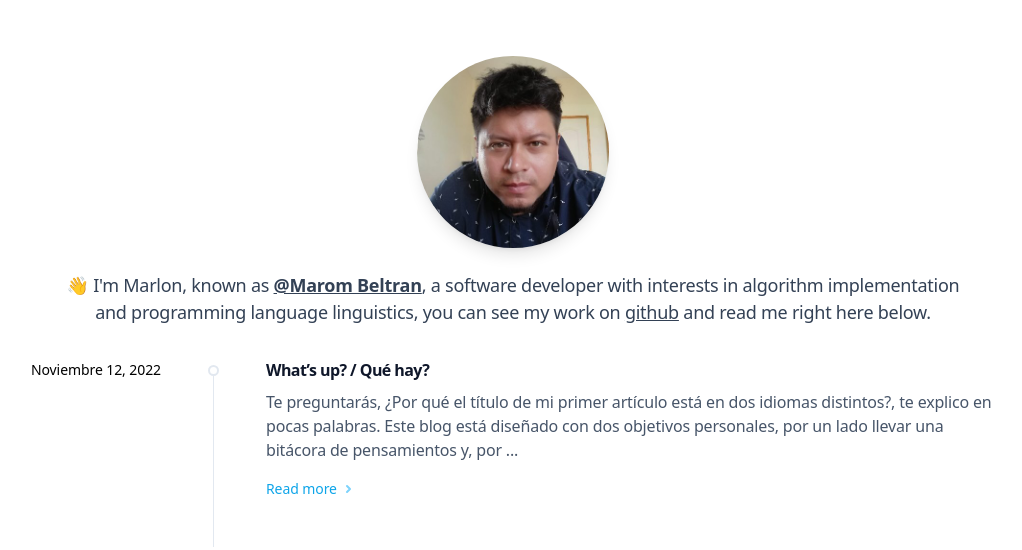
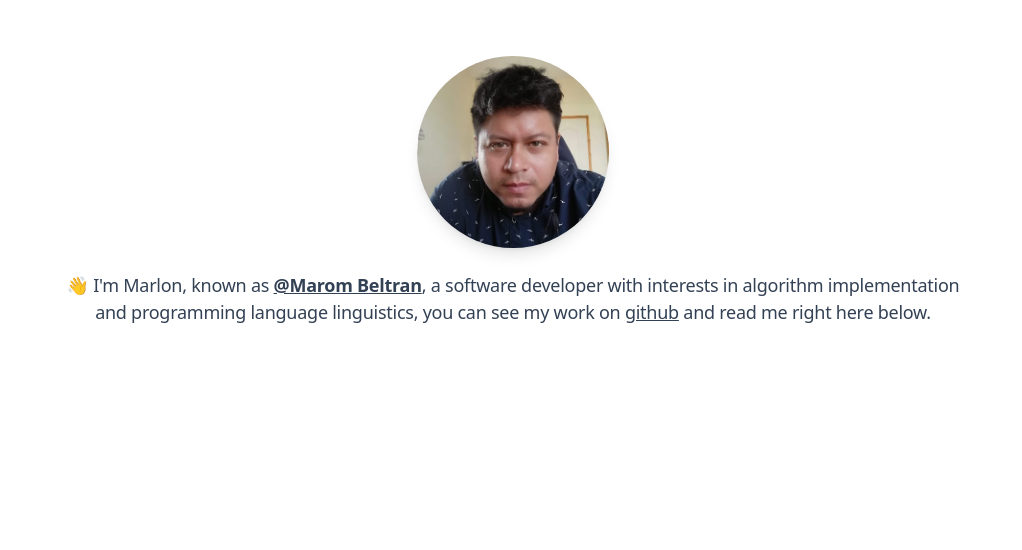
Before and after one commit to marombeltran/marombeltran.github.io, a website: page index.html in a window 1280 px wide. Shown: the whole page, without its empty margins (127-1149 px from the left). Drawn offline with Linux system fonts and the light colour scheme; a web font is replaced by a local one.

Commit message:
Change - hide main index

```diff
--- a/index.html
+++ b/index.html
@@ -23,7 +23,7 @@
                     </div>
                 </figure>
             </header>
-            <main class="grid grid-cols-1">
+            <!-- main class="grid grid-cols-1">
                 <div class="relative sm:pb-12 sm:ml-[calc(2rem+1px)] md:ml-[calc(3.5rem+1px)] lg:ml-[max(calc(14.5rem+1px),calc(100%-48rem))]">
                     <div class="hidden absolute top-3 bottom-0 right-full mr-7 md:mr-[3.25rem] w-px bg-slate-200 dark:bg-slate-800 sm:block"></div>
                     <div class="space-y-16">
@@ -59,7 +59,7 @@
                         </article>
                     </div>
                 </div>
-            </main>
+            </main -->
         </div>
     </body>
 </html>
```
